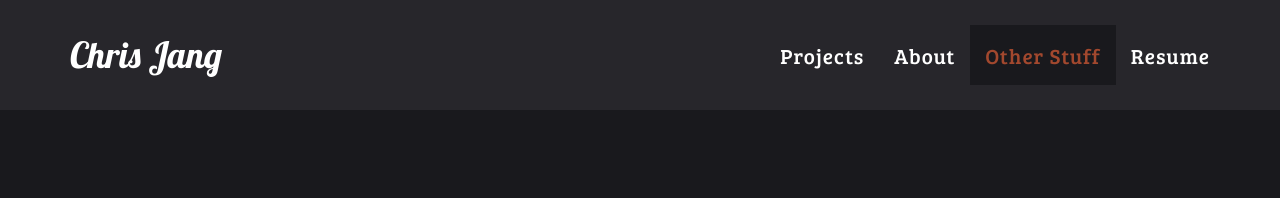
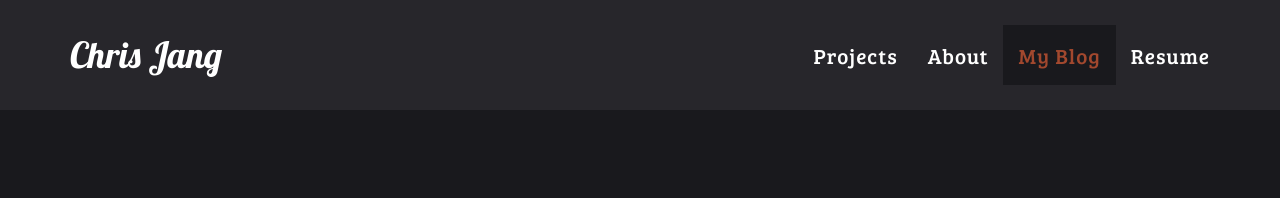
Before and after one commit to cjang5/cjang5.github.io, a Jekyll site: the page built from index.html, in a window 1280 px wide. Shown: the top 198 px of the page. Built offline with Jekyll 4.4.1, drawn with Linux system fonts in a browser that asks for light colours.

Commit message:
Changed 'Other Stuff' to 'My Blog' in navbar

```diff
--- a/_includes/header.html
+++ b/_includes/header.html
@@ -25,7 +25,7 @@
                         <a href="#about">About</a>
                     </li>
                     <li class="page-scroll">
-                        <a href="#misc">Other Stuff</a>
+                        <a href="#misc">My Blog</a>
                     </li>
 		    <li>
 			<a target="_blank" href="https://drive.google.com/file/d/0B2weLrqbRVzkc2huTDUtZVVuQlU/view">Resume</a>
```
